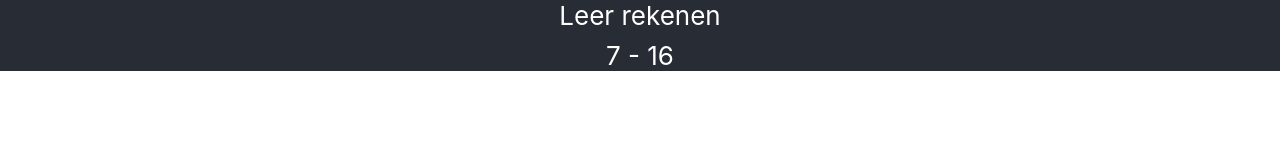
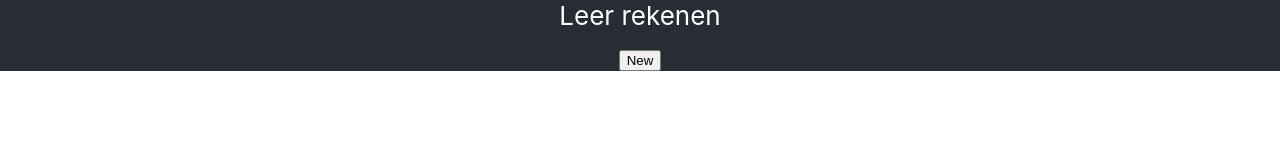
Before and after one commit to seamyd/calc-practice, a React (Create React App) app: page / in a window 1280 px wide. Shown: the top 160 px of the page. Built offline with nearby package versions, Linux system fonts and the light colour scheme.

Commit message:
generate new calculation on button click

```diff
--- a/src/App.tsx
+++ b/src/App.tsx
@@ -1,5 +1,5 @@
 import React from 'react';
-import { Assignment } from './containers/Assignment';
+import { Calculation } from './containers/Calculation';
 import styles from './App.module.scss';
 
 const App: React.FC = () => {
@@ -8,7 +8,7 @@ const App: React.FC = () => {
       <header className={styles.appHeader}>
           Leer rekenen
       </header>
-      <Assignment />
+      <Calculation />
     </div>
   );
 }
--- a/src/containers/Assignment.tsx
+++ /dev/null
@@ -1,31 +0,0 @@
-import React from 'react';
-
-function randomEnum<T>(anEnum: T): T[keyof T] {
-  const enumValues = Object.keys(anEnum)
-    .map(n => Number.parseInt(n))
-    .filter(n => !Number.isNaN(n)) as unknown as T[keyof T][]
-  const randomIndex = Math.floor(Math.random() * enumValues.length)
-  return enumValues[randomIndex]
-}
-
-export const Assignment: React.FC = () => {
-
-  enum Operation {
-    Add,
-    Sub
-  }
-
-  const operator = (op: Operation) => {
-    if (op === Operation.Add) return "+"
-    return "-"
-  }
-
-  const getRandomNumber = (maxValue: number) =>
-    Math.floor(Math.random() * maxValue)
-
-  return (
-    <div>
-      {getRandomNumber(20)} {operator(randomEnum(Operation))} {getRandomNumber(20)}
-    </div>
-  )
-}
--- /dev/null
+++ b/src/containers/Calculation.tsx
@@ -0,0 +1,55 @@
+import React, { useState } from 'react';
+
+function randomEnum<T>(anEnum: T): T[keyof T] {
+  const enumValues = Object.keys(anEnum)
+    .map(n => Number.parseInt(n))
+    .filter(n => !Number.isNaN(n)) as unknown as T[keyof T][]
+  const randomIndex = Math.floor(Math.random() * enumValues.length)
+  return enumValues[randomIndex]
+}
+
+interface CalculationState {
+  leftVal: number
+  rightVal: number
+  operation?: {
+    fn: (leftVal: number, rightVal: number) => number
+    str: string
+  }
+}
+
+export const Calculation: React.FC = (_, CalculationState) => {
+  const [calculation, setCalculation] = useState<CalculationState>({ leftVal: 0, rightVal: 0, operation: undefined })
+
+  enum Operation {
+    Add,
+    Sub
+  }
+
+  const sum = (leftVal: number, rightVal: number): number => leftVal + rightVal
+  const sub = (leftVal: number, rightVal: number): number => leftVal - rightVal
+
+  const operator = (op: Operation) => {
+    if (op === Operation.Add) return { fn: sum, str: "+" }
+    return { fn: sub, str: "-" }
+  }
+
+  const getRandomNumber = (maxValue: number) =>
+    Math.floor(Math.random() * maxValue)
+
+  const newCalculation = (): void => {
+    setCalculation({
+      leftVal: getRandomNumber(20),
+      rightVal: getRandomNumber(20),
+      operation: operator(randomEnum(Operation))
+    })
+  }
+
+  return (
+    <div>
+      {calculation.operation && (
+        `${calculation.leftVal} ${calculation.operation?.str} ${calculation.rightVal}`
+      )}
+      <button onClick={newCalculation}>{"New"}</button>
+    </div>
+  )
+}
```
